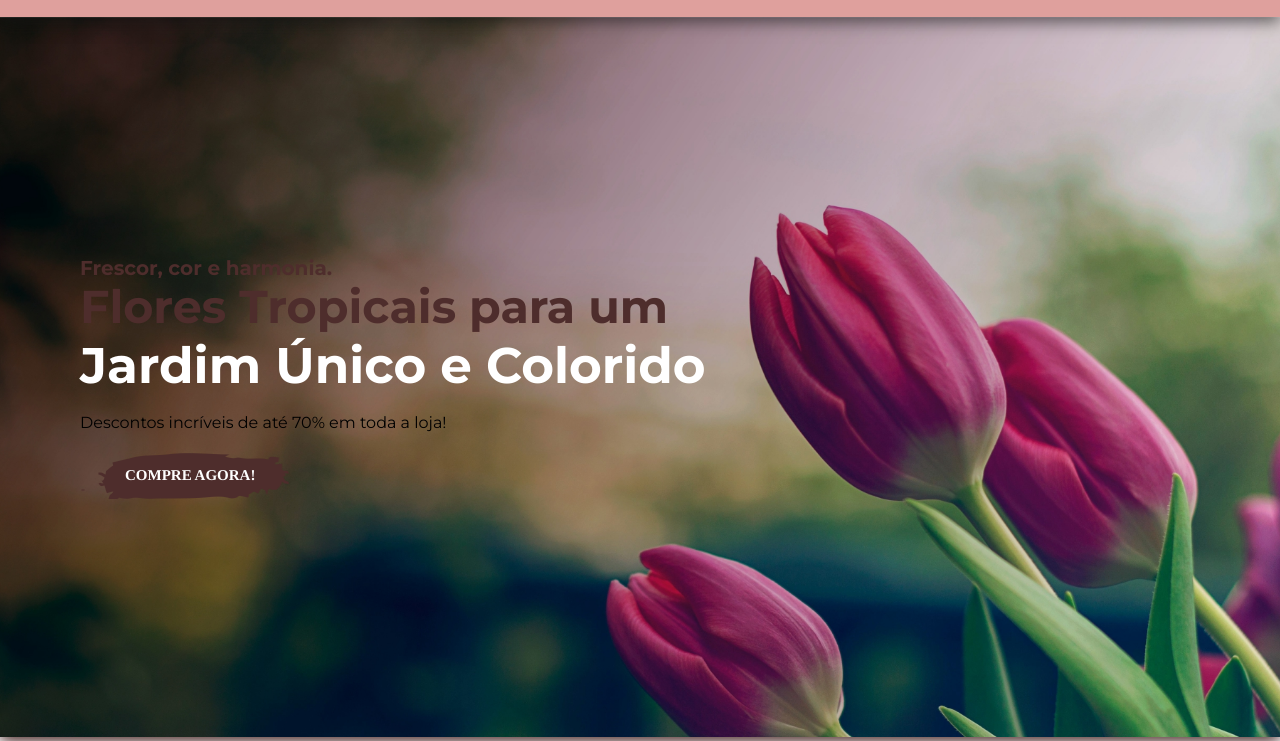
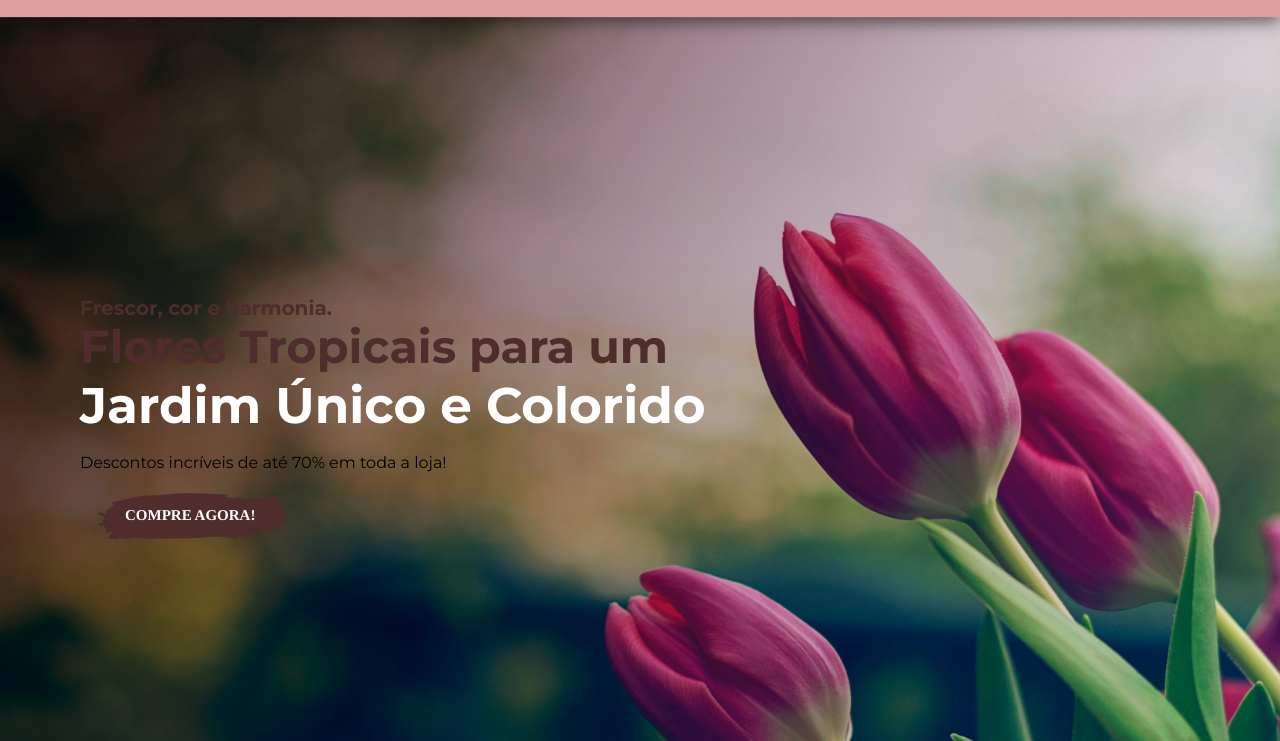
Before and after one commit to milymirelly/jardim-tropical, a plain HTML site: page index.html in a window 1280 px wide. Shown: the part 59-800 px from the top of the page. Drawn offline with nearby package versions, Linux system fonts and the light colour scheme; a web font is replaced by a local one.

Commit message:
style.css

```diff
--- a/style.css
+++ b/style.css
@@ -153,17 +153,18 @@ img.logo_horizontal_topo{
 /*INÍCIO*/
 #destaque{
     background-image: url(images/Imagem_Destaque_Hibisco.jpg);
+    background-size: cover;
+    background-position: center;
     background-repeat: no-repeat;
-    height: 90vh;
-    width: 100%;
+    height: 100vh;
+    margin: 0;
     padding: 0 80px;
     display: flex;
     flex-direction: column;
     align-items: flex-start;
     justify-content: center;
     box-shadow: 0px 5px 15px #4e2d2c;
-    background-position: top;
-    background-size: 1366px
+    background-position: center;
 }
 
 #destaque h4{
```
